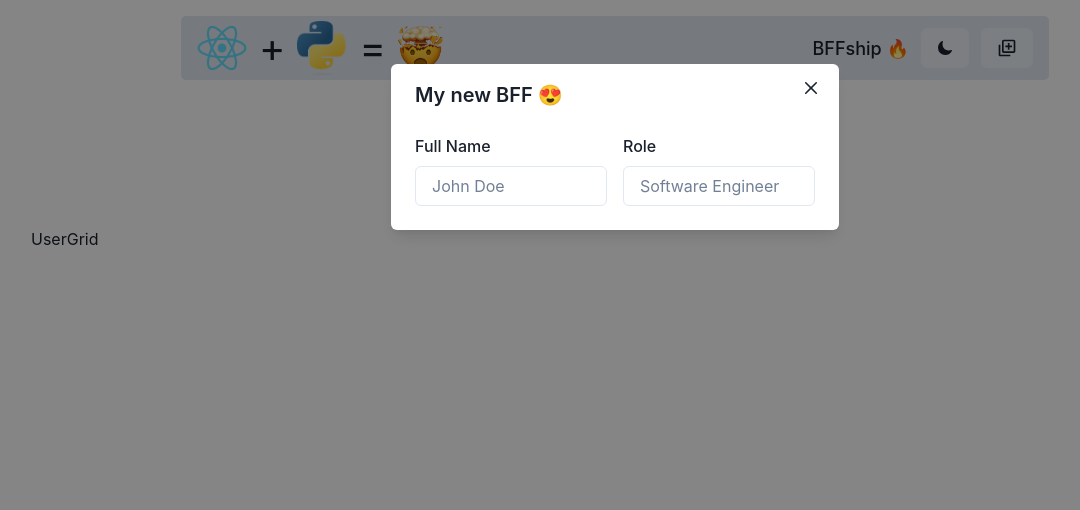
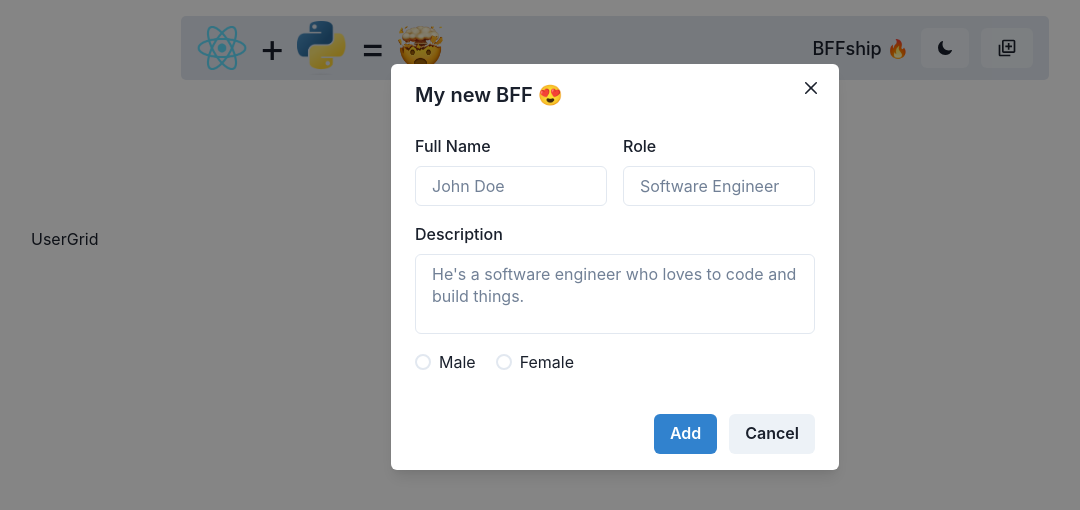
Before and after one commit to Zaymerstone/FullStackWebApp, a React (Vite) app in the folder frontend/: page / in a window 1280 px wide. Both pictures are taken after a click on the button 1032 px from the left and 48 px from the top of the page. Shown: the top 510 px of the page, without its empty margins (25-1105 px from the left). Built offline with nearby package versions, Linux system fonts and the light colour scheme.

Commit message:
Updated user modal for adding friend

```diff
--- a/frontend/src/components/CreateUserModal.jsx
+++ b/frontend/src/components/CreateUserModal.jsx
@@ -11,6 +11,10 @@
   ModalContent,
   ModalHeader,
   ModalOverlay,
+  Textarea,
+  Radio,
+  ModalFooter,
+  RadioGroup,
   useDisclosure,
 } from "@chakra-ui/react";
 import { BiAddToQueue } from "react-icons/bi";
@@ -31,7 +35,7 @@
           <ModalCloseButton />
           <ModalBody pb={6}>
             <Flex alignItems={"center"} gap={4}>
-                {/* LEFT SIDE */}
+              {/* LEFT SIDE */}
               <FormControl>
                 <FormLabel>Full Name</FormLabel>
                 <Input placeholder="John Doe" />
@@ -42,7 +46,30 @@
                 <Input placeholder="Software Engineer" />
               </FormControl>
             </Flex>
+
+            <FormControl mt={4}>
+              <FormLabel>Description</FormLabel>
+              <Textarea
+                resize={"none"}
+                overflowY={"hidden"}
+                placeholder="He's a software engineer who loves to code and build things."
+              />
+            </FormControl>
+            <RadioGroup mt={4}>
+              <Flex gap={5}>
+                <Radio value="male">Male</Radio>
+                <Radio value="female">Female</Radio>
+              </Flex>
+            </RadioGroup>
           </ModalBody>
+            <ModalFooter>
+                <Button colorScheme="blue" mr={3}>
+                    Add
+                </Button>
+                <Button onClick={onClose}>Cancel</Button> {/* when button is clicked onClose function closes it */}
+            </ModalFooter>
+
+
         </ModalContent>
       </Modal>
     </>
```
